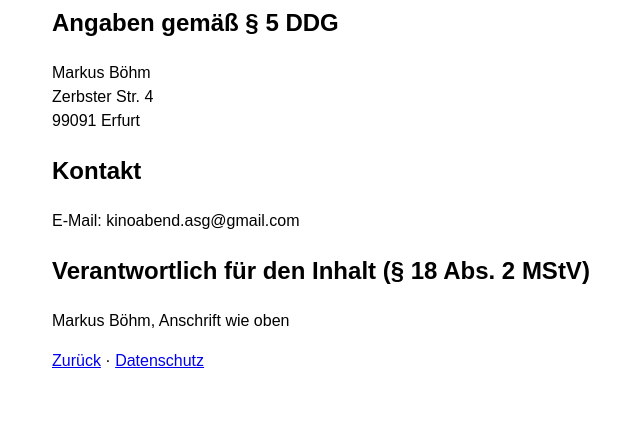
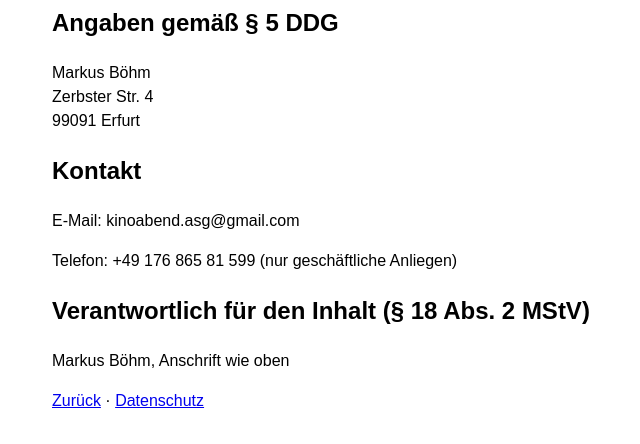
Before and after one commit to kinoabendasg-tickets/ticketmail, a plain HTML site: page impressum.html in a window 1280 px wide. Shown: the part 104-548 px from the top of the page, without its empty margins (288-928 px from the left). Drawn offline with Linux system fonts and the light colour scheme.

Commit message:
Update impressum.html

```diff
--- a/impressum.html
+++ b/impressum.html
@@ -9,6 +9,7 @@
 <p>Markus Böhm<br>Zerbster Str. 4<br>99091 Erfurt</p>
 <h2>Kontakt</h2>
 <p>E-Mail: kinoabend.asg@gmail.com</p>
+<p>Telefon: +49 176 865 81 599 (nur geschäftliche Anliegen)</p>
 <h2>Verantwortlich für den Inhalt (§ 18 Abs. 2 MStV)</h2>
 <p>Markus Böhm, Anschrift wie oben</p>
 <p><a href="index.html">Zurück</a> · <a href="datenschutz.html">Datenschutz</a></p>
```
